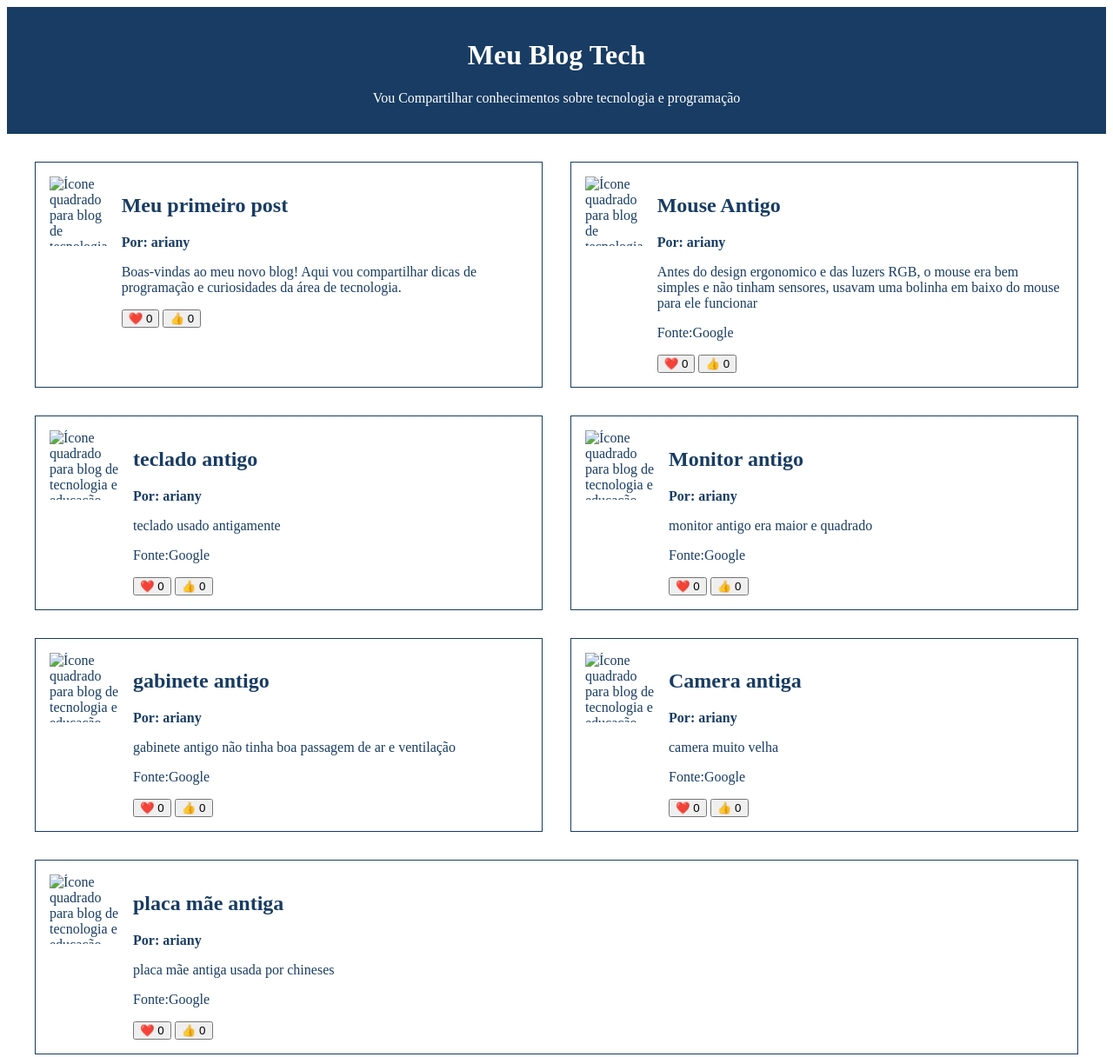
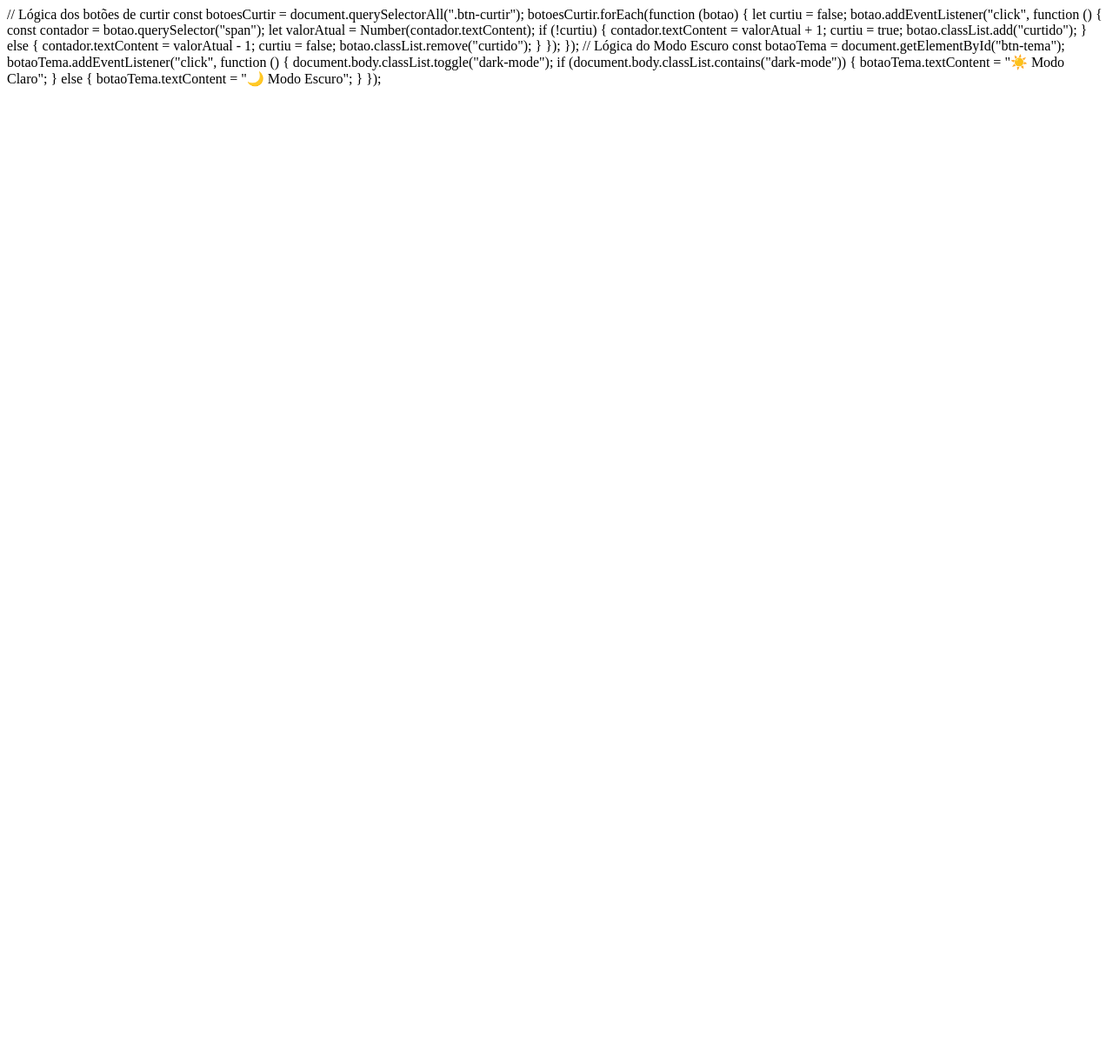
Before and after one commit to arianylemossouza-creator/P-gina-web-do-zero-primeira-intera-o, a plain HTML site: page index.html in a window 1280 px wide. Shown: the whole page at 87% size. After the commit the page ends 800 px from the top, so only its background shows below. Drawn offline with Linux system fonts and the light colour scheme.

Commit message:
Add files via upload

```diff
--- a/index.html
+++ b/index.html
@@ -1,211 +1,34 @@
-<!DOCTYPE html>
-<html lang="pt-br">
+// Lógica dos botões de curtir
+const botoesCurtir = document.querySelectorAll(".btn-curtir");
 
-<head>
-<meta charset="UTF-8">
-<meta name="viewport" content="width=device-width, initial-scale=1.0">
-<title>Blog</title>
-<style>
-:root{
---cor-primaria: #183C63;
---cor-secundaria: #3782d2;
---cor-fundo: #ffffff;
---cor-texto: #151428;
---cor-constraste: #f3eef7;
---cor-botao: #f9f9f9;
-}
+botoesCurtir.forEach(function (botao) {
+  let curtiu = false;
 
-body {
-max-width: 100vw;
-}
+  botao.addEventListener("click", function () {
+    const contador = botao.querySelector("span");
+    let valorAtual = Number(contador.textContent);
 
-header {
-background-color: #183C63;
-color: #FFFFFF;
-text-align: center;
-margin: 0 auto;
-padding: 16px;
+    if (!curtiu) {
+      contador.textContent = valorAtual + 1;
+      curtiu = true;
+      botao.classList.add("curtido");
+    } else {
+      contador.textContent = valorAtual - 1;
+      curtiu = false;
+      botao.classList.remove("curtido");
+    }
+  });
+});
 
-}
+// Lógica do Modo Escuro
+const botaoTema = document.getElementById("btn-tema");
 
-main {
-background-color: #FFFFFF;
-color: #183C63;
-margin: 0 auto;
-padding: 16px;
+botaoTema.addEventListener("click", function () {
+  document.body.classList.toggle("dark-mode");
 
-display: flex;
-flex-wrap: wrap;
-}
-article{
-display: flex;
-
-border: 1px solid #183C63;
-margin: 16px;
-gap: 16px;
-padding: 16px;
-
-flex: 1 1 30%;
-}
-img {
-width: 80px;
-height: 80px;
-}
-
-.artigo-autor {
-font-weight: bold;
-}
-</style>
-
-</head>
-
-<body>
-<header>
-<h1>Meu Blog Tech</h1>
-<p>Vou Compartilhar conhecimentos sobre
-tecnologia e programação</p>
-</header>
-<main>
-<article>
-<img src="imagem blog.png" alt="Ícone quadrado para blog de tecnologia e educação.
-No centro, um livro aberto com circuitos digitais integrados
-e uma lâmpada acesa saindo do meio.
-Dentro da lâmpada, há um capelo de formatura e conexões de rede.
-Fundo em gradiente azul e verde.">
-<div>
-<h2>Meu primeiro post</h2>
-<p class="artigo-autor"> Por: ariany</p>
-<p>Boas-vindas ao meu novo blog! Aqui vou
-compartilhar dicas de programação e curiosidades
-da área de tecnologia.</p>
-
-<button>❤️ <span>0</span></button>
-<button>👍 <span>0</span></button>
-</div>
-</article>
-<article>
-<img src="mouse.jpeg" alt="Ícone quadrado para blog de tecnologia e educação.
-No centro, um livro aberto com circuitos digitais integrados
-e uma lâmpada acesa saindo do meio.
-Dentro da lâmpada, há um capelo de formatura e conexões de rede.
-Fundo em gradiente azul e verde.">
-<div>
-<h2>Mouse Antigo</h2>
-<p class="artigo-autor"> Por: ariany</p>
-<p>Antes do design ergonomico e das luzers RGB, o mouse era bem simples e não tinham
-sensores, usavam uma bolinha em baixo do mouse para ele funcionar</p>
-
-<p class="artigo-fonte">Fonte:Google</p>
-
-<button>❤️ <span>0</span></button>
-<button>👍 <span>0</span></button>
-</div>
-</article>
-<article>
-<img src="imagem teclado.jpg" alt="Ícone quadrado para blog de tecnologia e educação.
-No centro, um livro aberto com circuitos digitais integrados
-e uma lâmpada acesa saindo do meio.
-Dentro da lâmpada, há um capelo de formatura e conexões de rede.
-Fundo em gradiente azul e verde.">
-<div>
-<h2>teclado antigo</h2>
-<p class="artigo-autor"> Por: ariany</p>
-<p>teclado usado antigamente</p>
-
-<p class="artigo-fonte">Fonte:Google</p>
-
-<button>❤️ <span>0</span></button>
-<button>👍 <span>0</span></button>
-</div>
-</article>
-<article>
-<img src="monitor-antigo-0.jpg" alt= "Ícone quadrado para blog de tecnologia e educação.
-No centro, um livro aberto com circuitos digitais integrados
-e uma lâmpada acesa saindo do meio.
-Dentro da lâmpada, há um capelo de formatura e conexões de rede.
-Fundo em gradiente azul e verde.">
-<div>
-<h2>Monitor antigo</h2>
-<p class="artigo-autor"> Por: ariany</p>
-<p>monitor antigo era maior e quadrado</p>
-
-<p class="artigo-fonte">Fonte:Google</p>
-
-<button>❤️ <span>0</span></button>
-<button>👍 <span>0</span></button>
-</div>
-</article>
-<article>
-<img src="gabinete.jpeg" alt="Ícone quadrado para blog de tecnologia e educação.
-No centro, um livro aberto com circuitos digitais integrados
-e uma lâmpada acesa saindo do meio.
-Dentro da lâmpada, há um capelo de formatura e conexões de rede.
-Fundo em gradiente azul e verde.">
-<div>
-<h2>gabinete antigo</h2>
-<p class="artigo-autor"> Por: ariany</p>
-<p>gabinete antigo não tinha boa passagem de ar e ventilação</p>
-
-<p class="artigo-fonte">Fonte:Google</p>
-
-<button>❤️ <span>0</span></button>
-<button>👍 <span>0</span></button>
-</div>
-</article>
-<article>
-<img src="camera antiga.jpeg" alt="Ícone quadrado para blog de tecnologia e educação.
-No centro, um livro aberto com circuitos digitais integrados
-e uma lâmpada acesa saindo do meio.
-Dentro da lâmpada, há um capelo de formatura e conexões de rede.
-Fundo em gradiente azul e verde.">
-<div>
-<h2>Camera antiga</h2>
-<p class="artigo-autor"> Por: ariany</p>
-<p>camera muito velha</p>
-
-<p class="artigo-fonte">Fonte:Google</p>
-
-<button>❤️ <span>0</span></button>
-<button>👍 <span>0</span></button>
-</div>
-</article>
-<article>
-<img src="placa-mae-chinesa.webp" alt="Ícone quadrado para blog de tecnologia e educação.
-No centro, um livro aberto com circuitos digitais integrados
-e uma lâmpada acesa saindo do meio.
-Dentro da lâmpada, há um capelo de formatura e conexões de rede.
-Fundo em gradiente azul e verde.">
-<div>
-<h2>placa mãe antiga</h2>
-<p class="artigo-autor"> Por: ariany</p>
-<p>placa mãe antiga usada por chineses</p>
-
-<p class="artigo-fonte">Fonte:Google</p>
-<button>❤️ <span>0</span></button>
-<button>👍 <span>0</span></button>
-</div>
-</article>
-</main>
-</body>
-<script>
-const botoes = document.querySelectorAll("button");
-
-botoes.forEach(function (botao) {
-let curtiu = false;
-botao.addEventListener("click", botaoclicado);
-function botaoclicado() {
-console.log("fui clicado");
-let texto = botao.querySelector("span");
-if (curtiu === false){
-texto.textContent++;
-curtiu = true;
-}else{
-texto.textContent--;
-curtiu = false;
-}
-}
-})
-
-</script>
-
-</html>
+  if (document.body.classList.contains("dark-mode")) {
+    botaoTema.textContent = "☀️ Modo Claro";
+  } else {
+    botaoTema.textContent = "🌙 Modo Escuro";
+  }
+});
```
